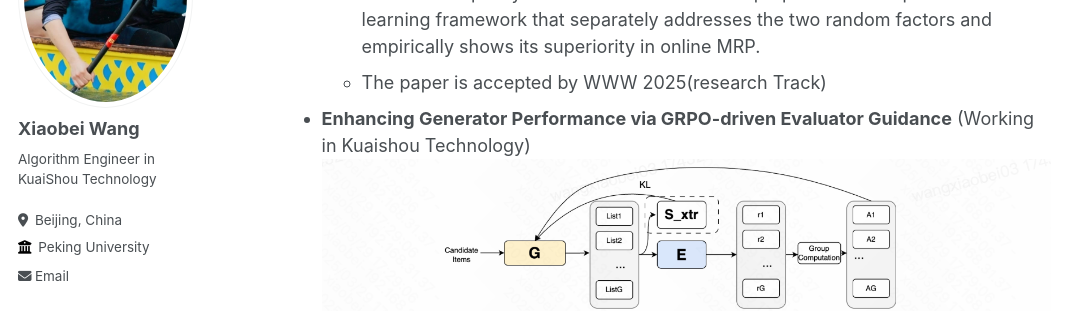
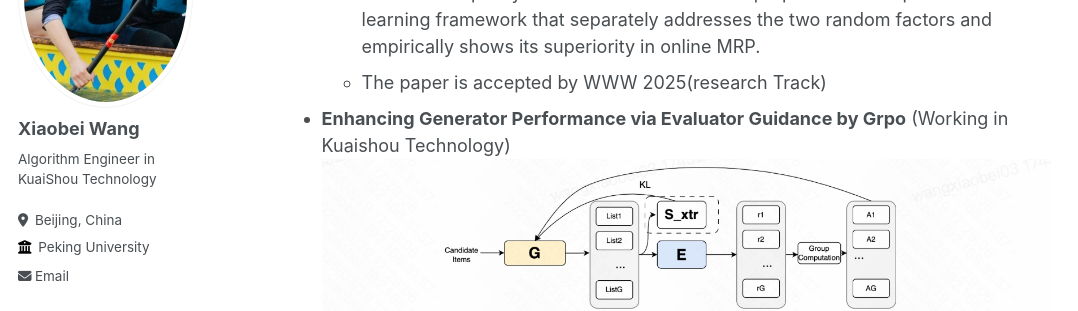
Before and after one commit to wangxiaobei822/wangxiaobei822.github.io, a Jekyll site: the page built from _pages/about.md, in a window 1280 px wide and 900 px high, scrolled down 2091 px. Shown: the part 152-463 px from the top of the window, without its empty margins (0-1078 px from the left). Built offline with Jekyll 4.4.1, drawn with Linux system fonts in a browser that asks for light colours.

Commit message:
Update about.md

```diff
--- a/_pages/about.md
+++ b/_pages/about.md
@@ -82,7 +82,7 @@ Projects
   - The paper is accepted by WWW 2025(research Track)
 
 
-- **Enhancing Generator Performance via GRPO-driven Evaluator Guidance** (Working in Kuaishou Technology)<br>
+- **Enhancing Generator Performance via Evaluator Guidance by Grpo** (Working in Kuaishou Technology)<br>
   ![](../images/Grpo.png)
   - Reranking suffers from sample selection bias due to exposed lists and the generator's unawareness of the evaluator's optimal points. We obtain counterfactual labels from the evaluator, and perform contrastive learning with unexposed lists . The evaluator guide the generator to learn superior recommendation strategies with GRPO.
 
```
